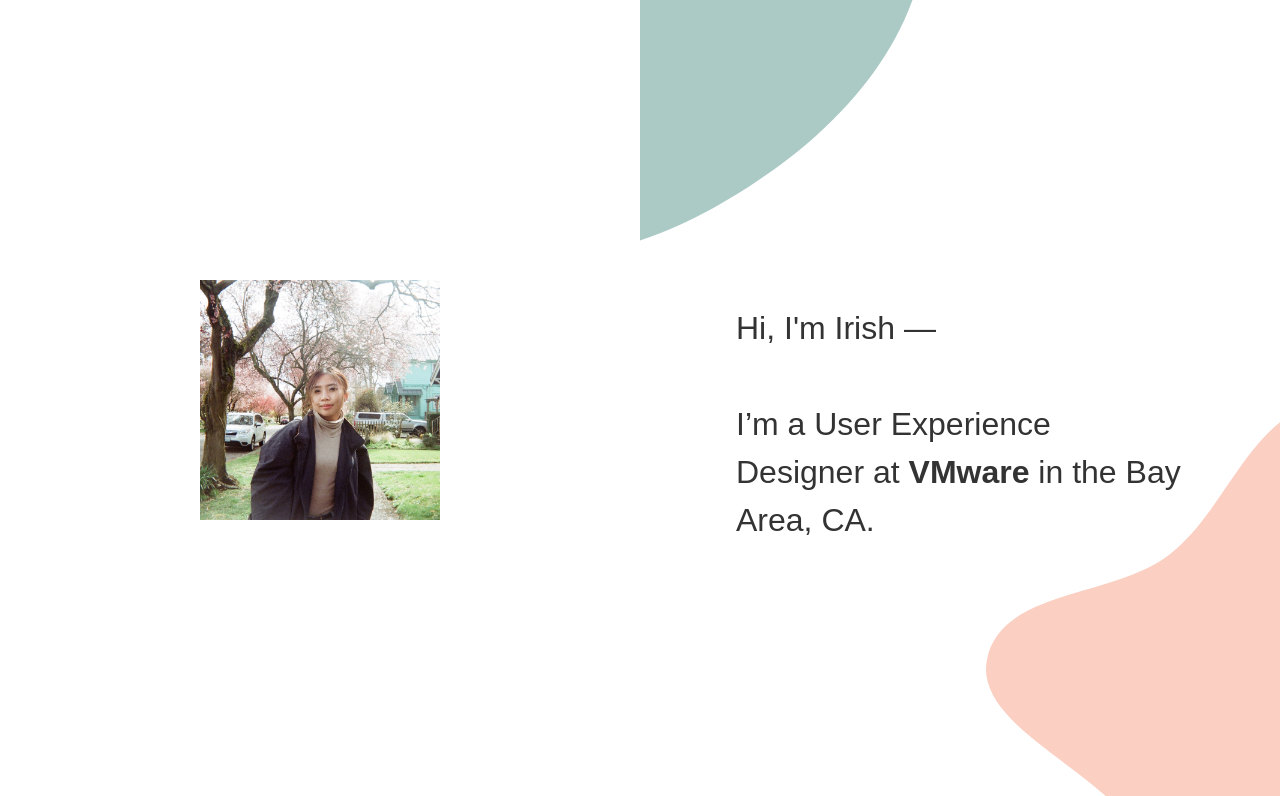
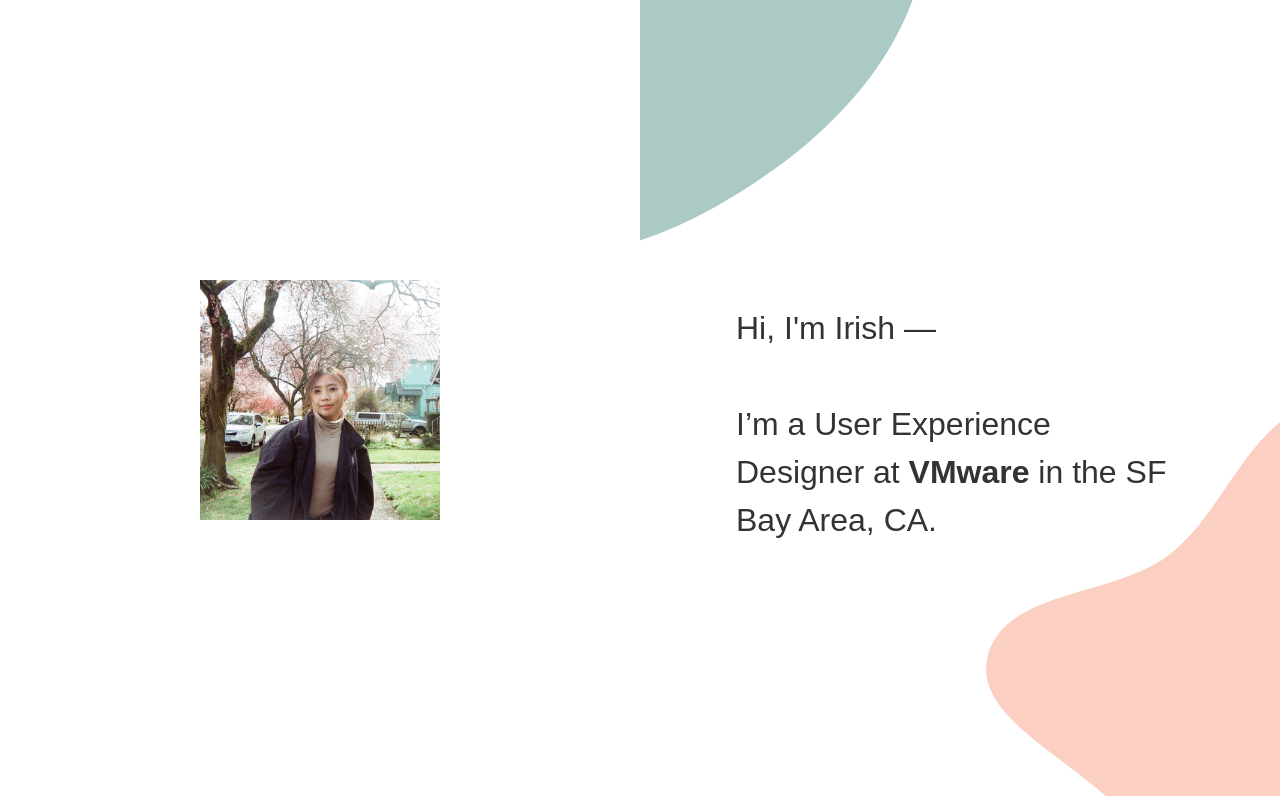
Before and after one commit to iteesy/uxuirish.github.io, a plain HTML site: page index.html in a window 1280 px wide. Shown: the top 796 px of the page. Drawn offline with nearby package versions, Linux system fonts and the light colour scheme; a script that the page names is missing.

Commit message:
Update text

```diff
--- a/index.html
+++ b/index.html
@@ -43,7 +43,7 @@ position: sticky !important;
     <div class="right">
       <div class="text-wrapper">
         <div class="rich-text-block w-richtext">
-          <p>Hi, I&#x27;m Irish —<br><br>I’m a User Experience Designer at <strong>VMware</strong> in the Bay Area, CA.</p>
+          <p>Hi, I&#x27;m Irish —<br><br>I’m a User Experience Designer at <strong>VMware</strong> in the SF Bay Area, CA.</p>
         </div><img src="images/starblob-half.svg" alt="" class="image-6"></div>
       <div class="text-wrapper _2">
         <div class="rich-text-block w-richtext">
```
